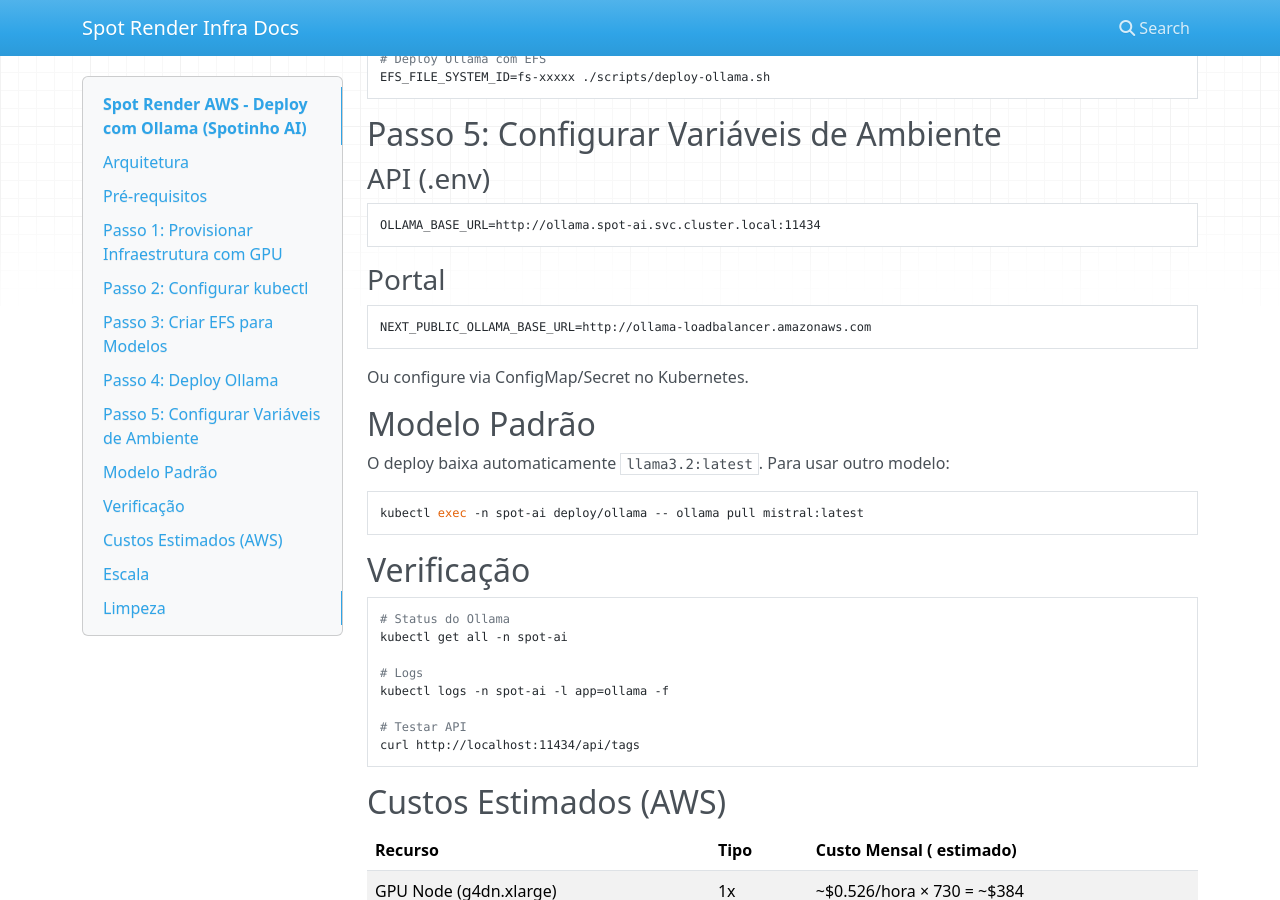
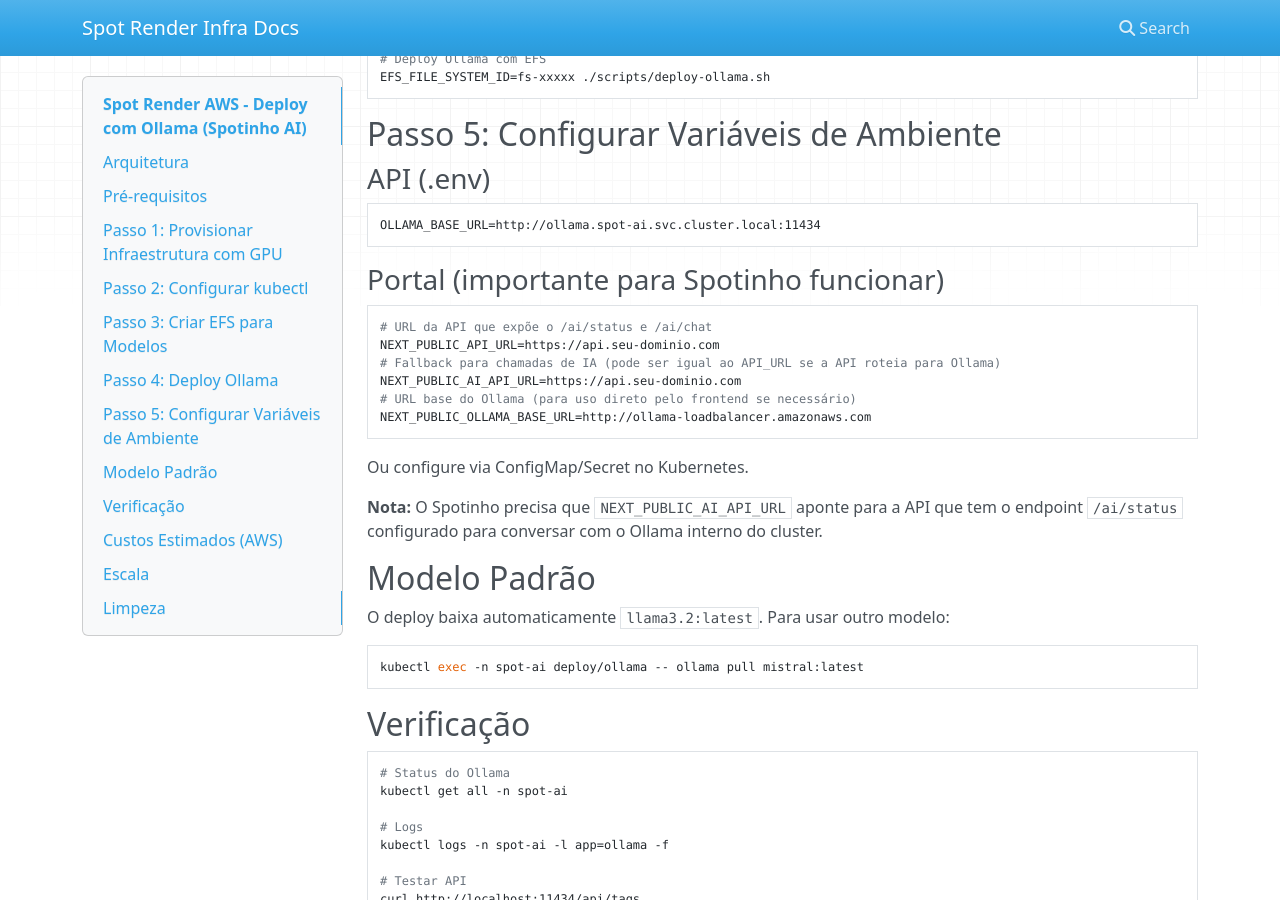
Before and after one commit to raafa001/spot-render-infra-aws, an MkDocs documentation site: the page built from docs/OLLAMA_AWS.md, in a window 1280 px wide and 900 px high, scrolled down 2216 px. Built offline with MkDocs 1.6.1, drawn with Linux system fonts in a browser that asks for light colours; nearby versions of some CDN libraries.

Commit message:
docs: update OLLAMA_AWS.md with NEXT_PUBLIC_AI_API_URL configuration

````diff
--- a/docs/OLLAMA_AWS.md
+++ b/docs/OLLAMA_AWS.md
@@ -126,12 +126,19 @@ EFS_FILE_SYSTEM_ID=fs-xxxxx ./scripts/deploy-ollama.sh
 OLLAMA_BASE_URL=http://ollama.spot-ai.svc.cluster.local:11434
 ```
 
-### Portal
+### Portal (importante para Spotinho funcionar)
 ```bash
+# URL da API que expõe o /ai/status e /ai/chat
+NEXT_PUBLIC_API_URL=https://api.seu-dominio.com
+# Fallback para chamadas de IA (pode ser igual ao API_URL se a API roteia para Ollama)
+NEXT_PUBLIC_AI_API_URL=https://api.seu-dominio.com
+# URL base do Ollama (para uso direto pelo frontend se necessário)
 NEXT_PUBLIC_OLLAMA_BASE_URL=http://ollama-loadbalancer.amazonaws.com
 ```
 
 Ou configure via ConfigMap/Secret no Kubernetes.
+
+**Nota:** O Spotinho precisa que `NEXT_PUBLIC_AI_API_URL` aponte para a API que tem o endpoint `/ai/status` configurado para conversar com o Ollama interno do cluster.
 
 ## Modelo Padrão
 
````
